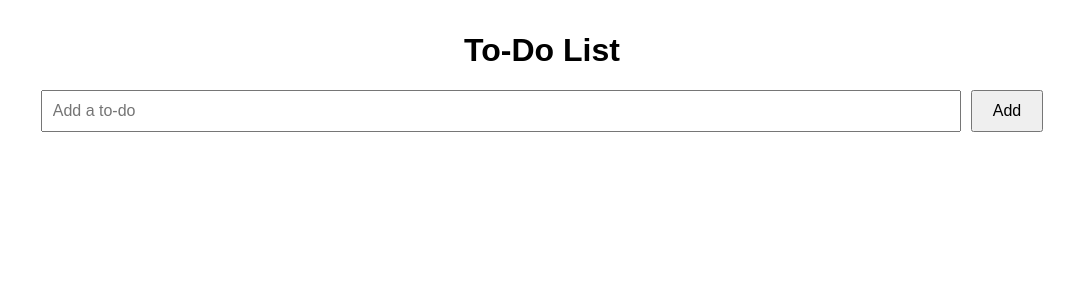
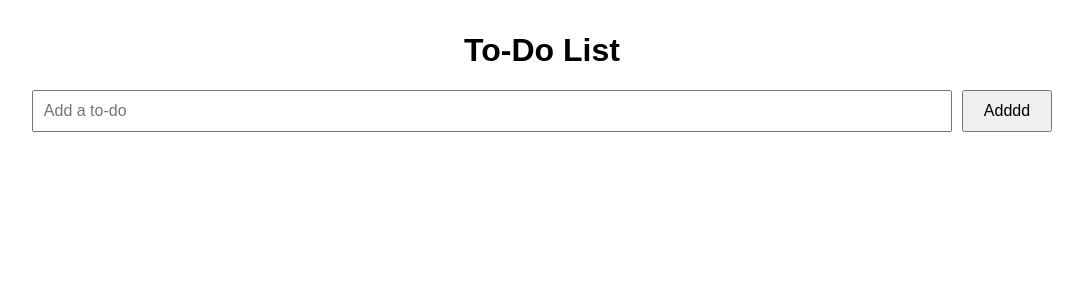
Before and after one commit to Navateja-gogula/Netlify, a React (Create React App) app: page / in a window 1280 px wide. Shown: the top 300 px of the page, without its empty margins (98-1181 px from the left). Built offline with nearby package versions, Linux system fonts and the light colour scheme.

Commit message:
initial commit

```diff
--- a/src/components/TodoForm.jsx
+++ b/src/components/TodoForm.jsx
@@ -22,7 +22,7 @@ function TodoForm({ onSubmit }) {
         onChange={(e) => setInput(e.target.value)}
         className="todo-input"
       />
-      <button className="todo-button">Add </button>
+      <button className="todo-button">Adddd </button>
     </form>
   );
 }
```
